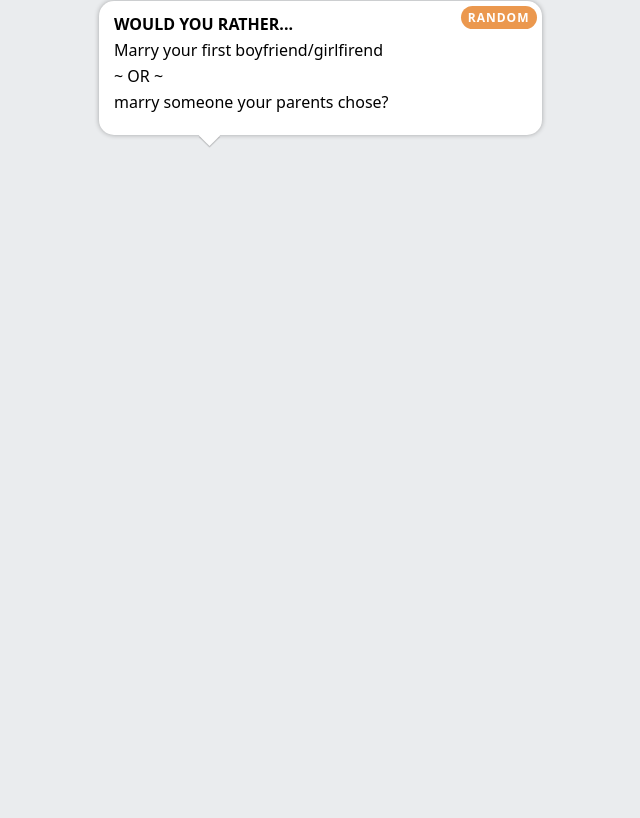
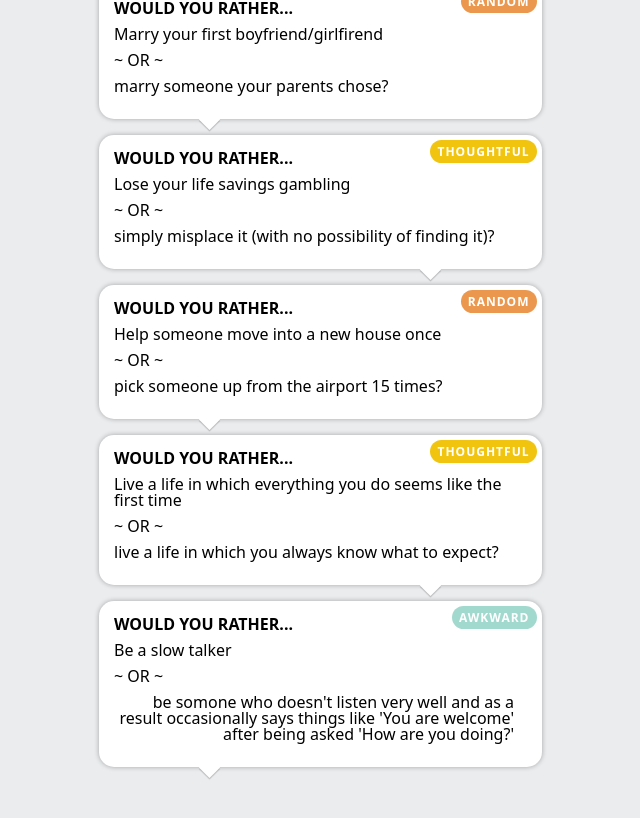
Before and after one commit to benroasting/would-you-rather, a React (Create React App) app: page / in a window 1280 px wide. Shown: the part 920-1738 px from the top of the page, without its empty margins (226-866 px from the left). Before the commit the page ends 1111 px from the top, so only its background shows below. Built offline with nearby package versions, Linux system fonts and the light colour scheme.

Commit message:
more questions

```diff
--- a/src/App.js
+++ b/src/App.js
@@ -1,13 +1,12 @@
 import React from "react";
 import "./App.css";
 import Search from "./Components/SearchBar";
-import data from "./data";
 
 function App() {
   return (
     <div className="App">
       <h1>Would You Rather ...</h1>
-      <Search questionsData={data} />
+      <Search />
     </div>
   );
 }
--- a/src/Components/SearchBar.js
+++ b/src/Components/SearchBar.js
@@ -1,7 +1,8 @@
 import React, { useState } from "react";
 import QuestionsFeed from "./QuestionsFeed";
+import questionsData from "../data";
 
-const Search = ({ questionsData }) => {
+const Search = () => {
   const [searchInput, setSearchInput] = useState("");
 
   const filteredQuestions = questionsData?.filter((data) => {
--- a/src/data.js
+++ b/src/data.js
@@ -1,6 +1,5 @@
 const data = [
   {
-    header: "WOULD YOU RATHER...",
     question1: "Be the world's expert in one field ",
     question2: "Have a trace of knowledge in all subjects?",
     category: {
@@ -31,7 +30,7 @@ const data = [
   {
     header: "WOULD YOU RATHER...",
     question1:
-      "Find out that for years you've been horrendously misusing a word quite oftern ",
+      "Find out that for years you've been horrendously misusing a word quite often ",
     question2:
       "that for years you've been calling a coworker by the wrong name?",
     category: {
@@ -57,6 +56,44 @@ const data = [
       color: "#EB984E",
     },
   },
+  {
+    header: "WOULD YOU RATHER...",
+    question1: "Lose your life savings gambling ",
+    question2: "simply misplace it (with no possibility of finding it)?",
+    category: {
+      tag: "thoughtful",
+      color: "#F1C40F",
+    },
+  },
+  {
+    header: "WOULD YOU RATHER...",
+    question1: "Help someone move into a new house once ",
+    question2: "pick someone up from the airport 15 times?",
+    category: {
+      tag: "random",
+      color: "#EB984E",
+    },
+  },
+  {
+    header: "WOULD YOU RATHER...",
+    question1:
+      "Live a life in which everything you do seems like the first time ",
+    question2: "live a life in which you always know what to expect?",
+    category: {
+      tag: "thoughtful",
+      color: "#F1C40F",
+    },
+  },
+  {
+    header: "WOULD YOU RATHER...",
+    question1: "Be a slow talker ",
+    question2:
+      "be somone who doesn't listen very well and as a result occasionally says things like 'You are welcome' after being asked 'How are you doing?'",
+    category: {
+      tag: "awkward",
+      color: "#A2D9CE",
+    },
+  },
 ];
 
 export default data;
```
